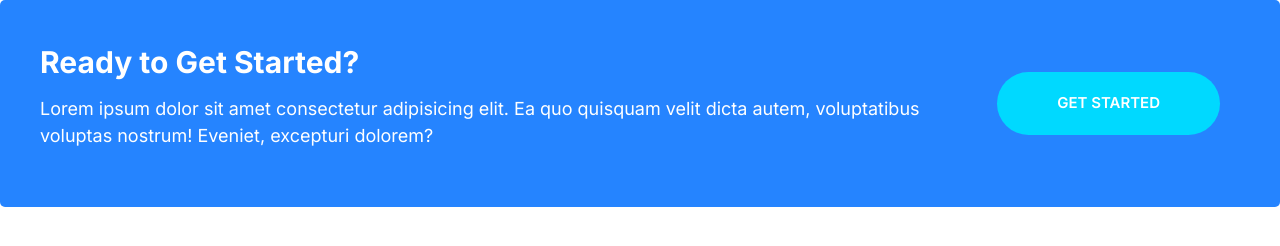
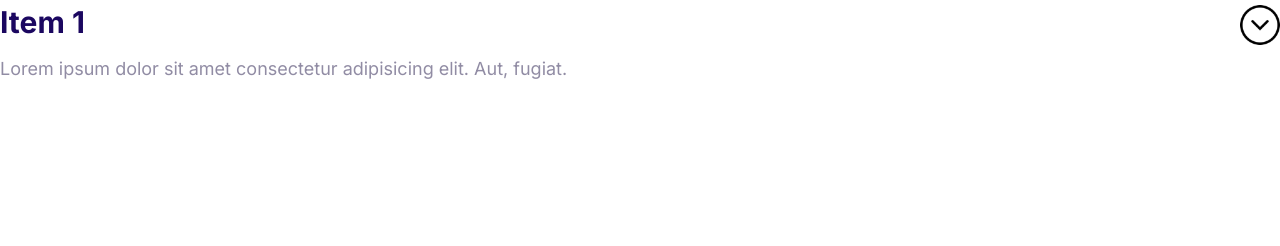
Before and after one commit to jonaszer/HTML-CSS-Website-by-Mosh-Courses, a plain HTML site: page index.html in a window 1280 px wide. Drawn offline with Linux system fonts and the light colour scheme.

Commit message:
Define collapsible with icon

```diff
--- a/css/styles.css
+++ b/css/styles.css
@@ -62,6 +62,13 @@ p {
 
   h3 {
     font-size: 2.4rem;
+  }
+
+  button {
+    border: none;
+    background: none;
+    cursor: pointer;
+    padding: 0;
   }
 }
 
@@ -540,3 +547,41 @@ a {
     margin: 0 2rem;
   }
 }
+
+/* Collapsibles */
+
+.icon__chevron {
+  width: 40px;
+  height:40px;
+}
+
+.collapsible__header {
+  display: flex;
+  justify-content: space-between;
+}
+
+.collapsible__heading {
+  margin-top: 0;
+  font-size: 3rem;
+}
+
+.collapsible__content {
+  max-height: 0;
+  overflow: hidden;
+  opacity: 0;
+  transition: all 0.4s;
+}
+
+.collapsible__chevron {
+  transform: rotate(0deg);
+  transition: 0.4s;
+}
+
+.collapsible--expanded .collapsible__chevron{
+  transform: rotate(90deg);
+}
+
+.collapsible--expanded .collapsible__content {
+  max-height: 100vh;
+  opacity: 1;
+}
--- a/index.html
+++ b/index.html
@@ -15,18 +15,21 @@
     <link rel="stylesheet" href="css/styles.css" />
   </head>
   <body>
-    <div class="callout callout--primary">
-      <div class="grid grid--1x2">
-        <div class="callout__content">
-          <h2 class="callout__heading">Ready to Get Started?</h2>
-          <p>
-            Lorem ipsum dolor sit amet consectetur adipisicing elit. Ea quo
-            quisquam velit dicta autem, voluptatibus voluptas nostrum! Eveniet,
-            excepturi dolorem?
-          </p>
-        </div>
-        <a href="" class="btn btn--secondary btn--stretched">Get Started</a>
+    <div class="collapsible collapsible--expanded">
+      <header class="collapsible__header">
+        <h2 class="collapsible__heading">Item 1</h2>
+        <button>
+          <img
+            class="icon__chevron collapsible__chevron"
+            src="images/chevron64x64.png"
+            alt=""
+          />
+        </button>
+      </header>
+      <div class="collapsible__content">
+        Lorem ipsum dolor sit amet consectetur adipisicing elit. Aut, fugiat.
       </div>
     </div>
+    <script src="js/main.js"></script>
   </body>
 </html>
--- /dev/null
+++ b/js/main.js
@@ -0,0 +1,6 @@
+const collapsibles = document.querySelectorAll(".collapsible");
+collapsibles.forEach((item) =>
+  item.addEventListener("click", function () {
+    this.classList.toggle("collapsible--expanded");
+  })
+);
```
Also changed, not shown: components/collapsible.html (added, +16 -0 lines), images/chevron32x32.png (added), images/chevron64x64.png (added).
